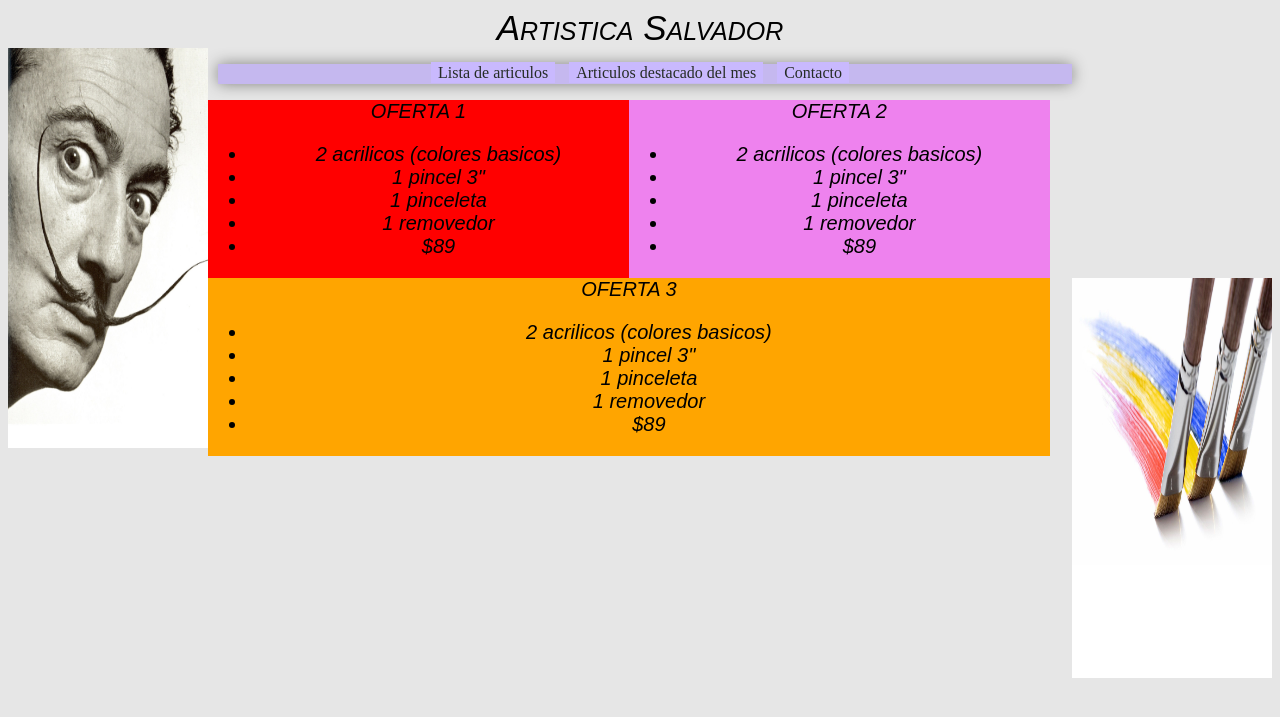
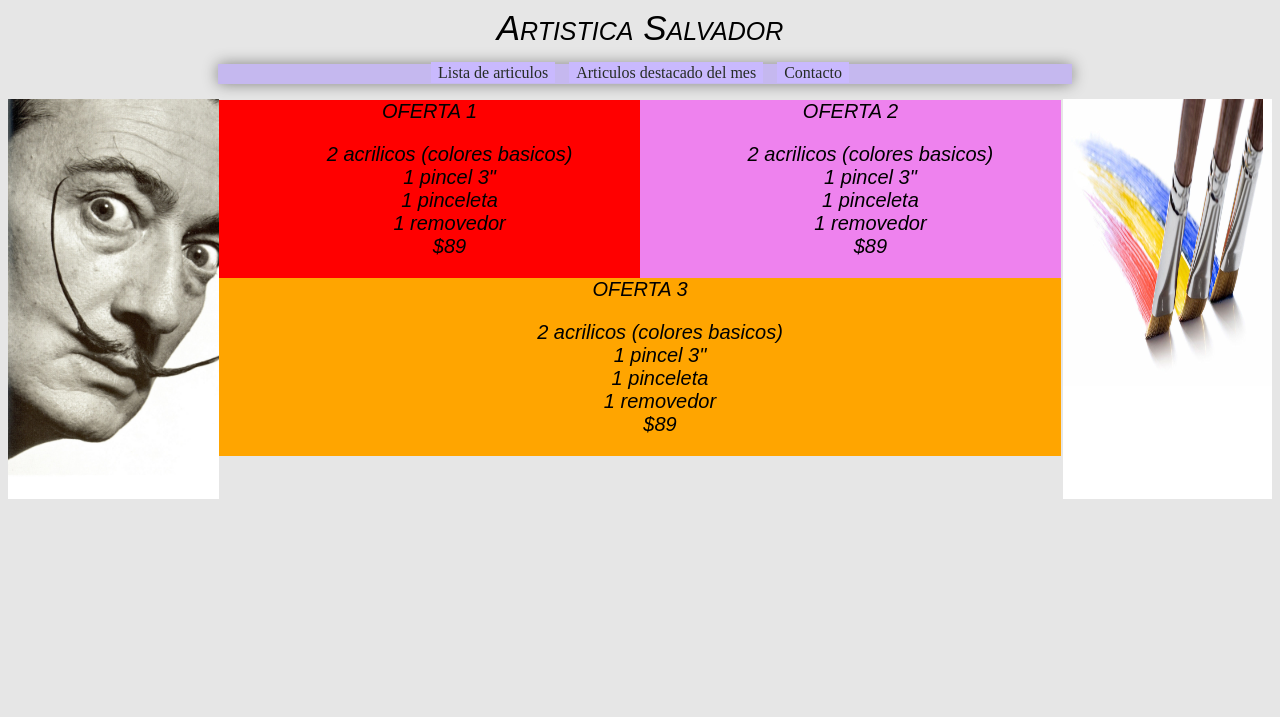
Before and after one commit to Unicen-Tuari/gportillo, a PHP site: page / in a window 1280 px wide. Shown: the top 717 px of the page. Run offline with PHP 8.4, Linux system fonts and the light colour scheme.

Commit message:
Acomode detalles de diseño y ubicacion de los divs

```diff
--- a/Pagina WEB/Articulos.html
+++ b/Pagina WEB/Articulos.html
@@ -6,11 +6,11 @@
     <title>Listado de articulo</title>
   </head>
   <body>
+    <h1>Articulos Disponiles</h1>
     <div class="imagenIzq"></div>
     <div class="imagenDer"></div>
 
     <ul>
-      <h1 class="borde">Articulos Disponiles</h1>
       <li>Acrilicos</li>
       <li>Acuarelas</li>
       <li>Barniz</li>
--- a/Pagina WEB/css/articuloDestacado.css
+++ b/Pagina WEB/css/articuloDestacado.css
@@ -12,10 +12,10 @@ h1{
   box-shadow: 0px 0px 15px gray;
   background-color: #C5B8EF;
   height: 35px;
+  width: 850;
   float: center;
   margin-left: 210px;
   margin-right: 250px;
-  width: 850;
   padding-right: 40px;
 
   list-style-type:none; /*le sacamos las bolitas de las viñetas*/
--- a/Pagina WEB/css/artistica.css
+++ b/Pagina WEB/css/artistica.css
@@ -41,23 +41,28 @@ body{
   width: 66.6%;
 }
 
-#logo{
+#imagenizq{
   background-image: url("../imagenes/cara de salvador izq.jpg");
   background-size: 200px 400px;
-  width: 200px;
+  background-size: cover;
+  width: 16.7%;
   height: 400px;
+  margin-top: 51px;
   float:left;
 }
 
 #imagender{
   background-image: url("../imagenes/pinceles derecha.jpg");
   background-size: 200px 400px;
-  width: 200px;
+  width: 16.5%;
   height: 400px;
+  margin-top: 51px;
   float: right;
 
 }
-
+ul{
+  list-style-type: none; /*le sacamos las bolitas de las viñetas*/
+}
 #navegador ul{
   box-shadow: 0px 0px 15px gray;
   background-color: #C5B8EF;
@@ -67,8 +72,6 @@ body{
   margin-right: 200px;
   width: 850;
   padding-right: 40px;
-
-  list-style-type:none; /*le sacamos las bolitas de las viñetas*/
   text-align:center; /*lo centramos*/
 }
 
--- a/Pagina WEB/index.html
+++ b/Pagina WEB/index.html
@@ -11,8 +11,12 @@
     Artistica Salvador
   </div>
 
-  <div id="logo">
-  </div>
+  <!--imagen en de la parte derecha-->
+  <div id="imagender"></div>
+
+  <!--imagen en de la parte izquierda-->
+  <div id="imagenizq"></div>
+
 
   <!--barra de navegacion-->
   <div id="navegador">
@@ -24,6 +28,7 @@
 
     <!--seccion ofertas-->
   </div>
+
   <div id="oferta1">
     OFERTA 1
     <ul>
@@ -57,20 +62,6 @@
     </ul>
   </div>
 
-
-  <div id="imagender">
-  </div>
-
-
-  <!--imagen en de la parte derecha-->
-  <div id="imagenlateralder">
-
-  </div>
-  <!--imagen en de la parte izquierda-->
-  <div class="imagenAbjLateralIzq">
-
-  </div>
-
   <link rel="stylesheet" href="js/artistica.js" media="screen" title="no title" charset="utf-8">
 </body>
 </html>
```
Also changed, not shown: Pagina WEB/ArticuloDestacado.html (+12 -3 lines).
